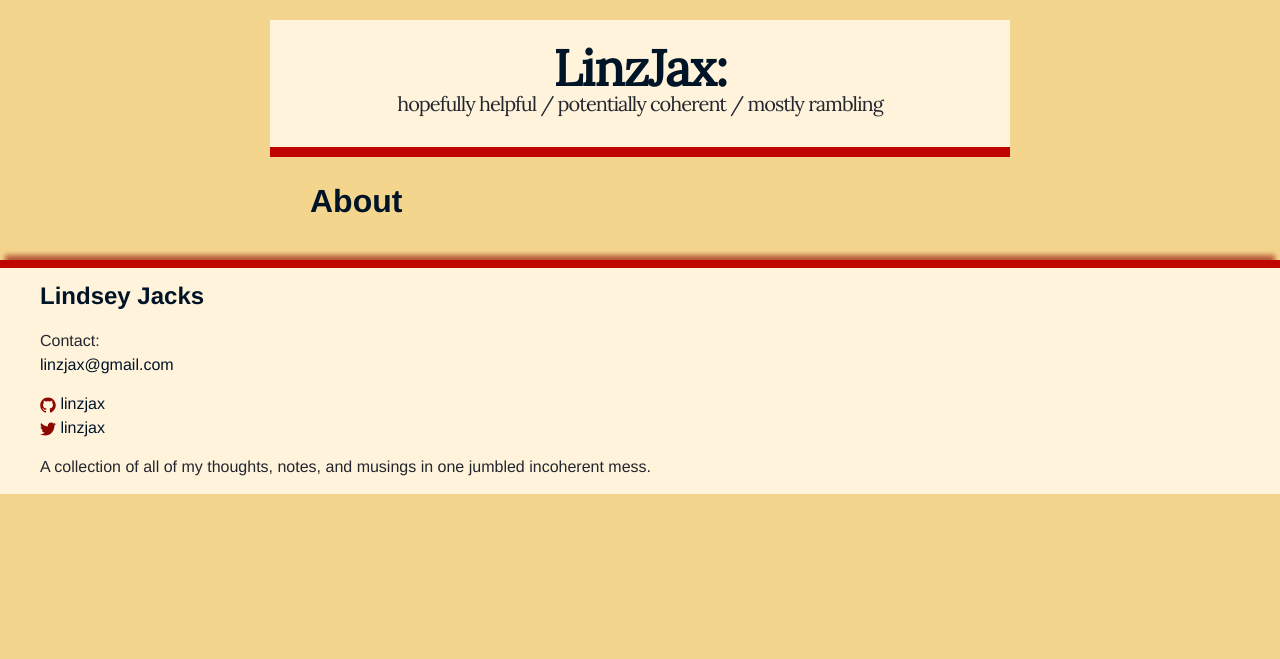
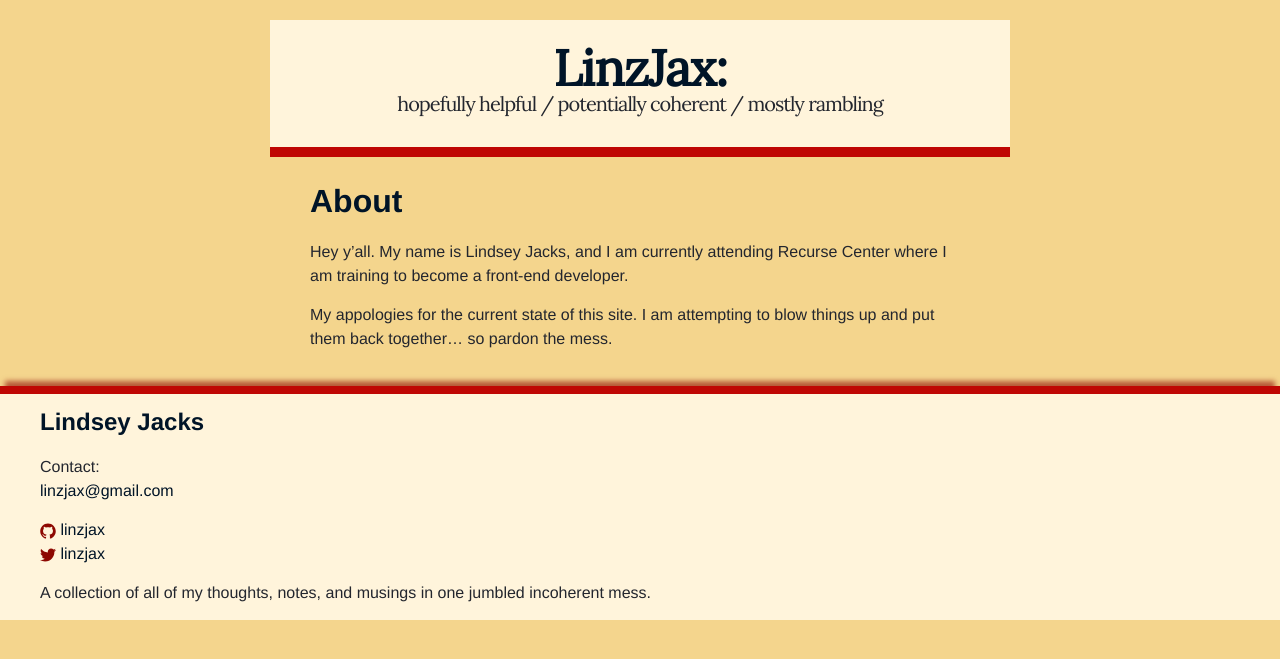
Before and after one commit to linzjax/linzjax.github.io, a Jekyll site: the page built from about.md, in a window 1280 px wide. Shown: the top 659 px of the page. Built offline with Jekyll 4.4.1, drawn with Linux system fonts in a browser that asks for light colours.

Commit message:
Fixed typo of 'project director' in virtualenvwrapper post

```diff
--- a/_layouts/page.html
+++ b/_layouts/page.html
@@ -8,7 +8,7 @@
   </header>
 
   <article class="post-content">
-     {{ post.excerpt }}
+    {{ content }}
   </article>
 
 </div>
--- a/_posts/2015-10-05-making-virutalenvwrapper-stick-around.markdown
+++ b/_posts/2015-10-05-making-virutalenvwrapper-stick-around.markdown
@@ -15,7 +15,7 @@
 
 ` $ pip install virtualenv `
 
-To create a virutalenv instance, switch into your project director:
+To create a virutalenv instance, switch into your project directory:
 
 ` $ cd my_project_folder `
 
@@ -85,13 +85,13 @@
 
 If not, type:
 
-` $ echo 'hello' >> .bashrc `
+` $ touch .bashrc `
 
 Now, regardless of it if already existed or you just created it, type:
 
 ` $ open .bashrc -a "Text Editor of Your Choice" ` (capital letters in the application name matter. So I would type "Sublime Text 2".)
 
-Delete the "hello" text and add the three following lines of code:
+Now add the three following lines of code:
 
 
 	export WORKON_HOME=$HOME/.virtualenvs
```
